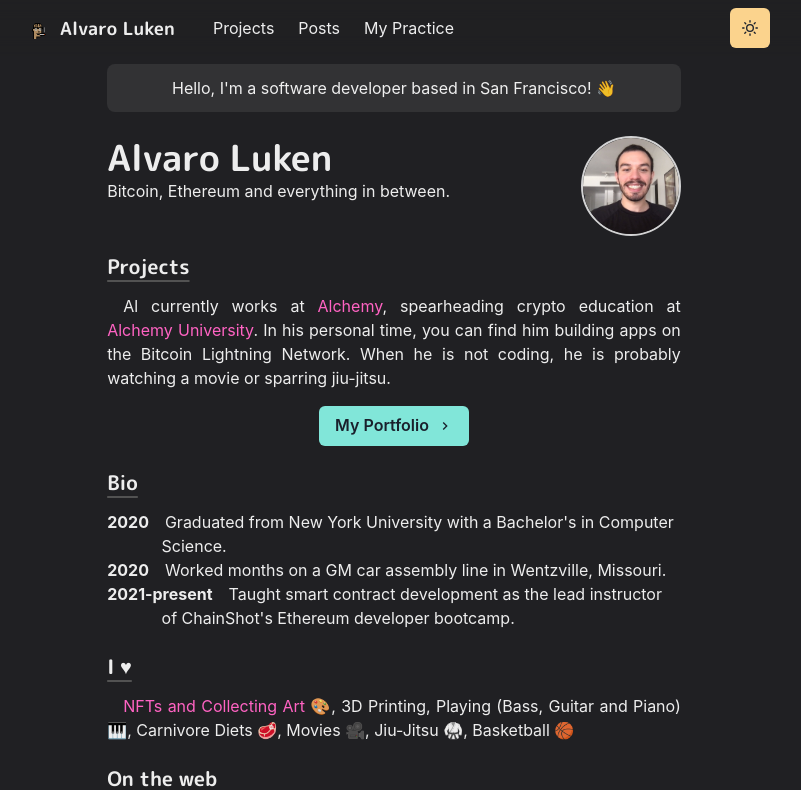
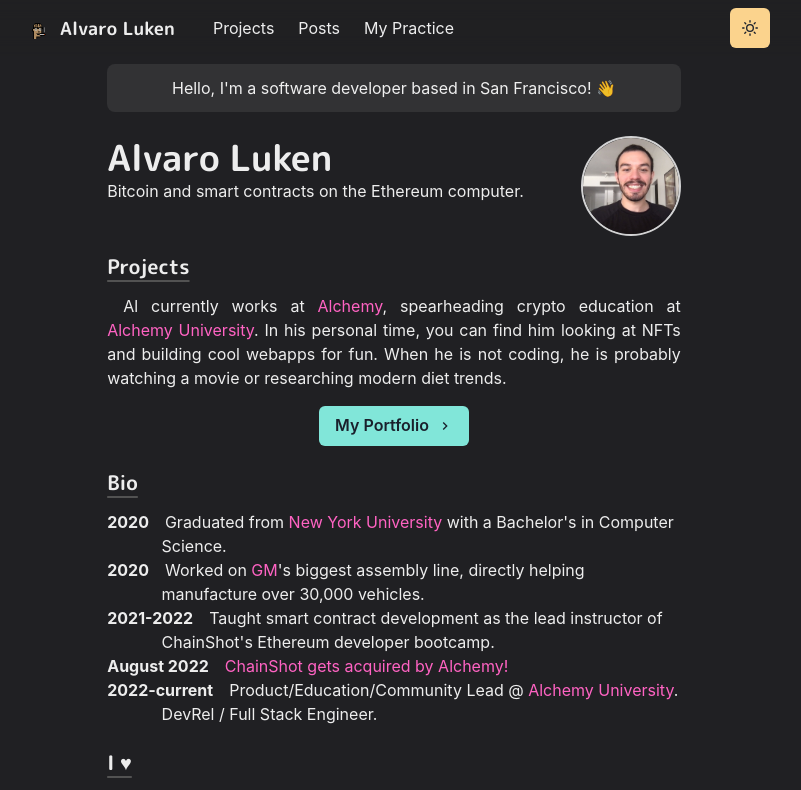
Before and after one commit to AlvaroLuken/my-homepage, a Next.js app: page / in a window 1280 px wide. Shown: the top 790 px of the page, without its empty margins (246-1047 px from the left). Built offline with nearby package versions, Linux system fonts and the light colour scheme.

Commit message:
update 2024

```diff
--- a/pages/index.js
+++ b/pages/index.js
@@ -1,29 +1,61 @@
-import { ChevronRightIcon } from '@chakra-ui/icons';
-import { Box, Button, Container, Heading, Icon, Image, Link, List, ListItem, useColorModeValue } from '@chakra-ui/react';
-import NextLink from 'next/link';
-import { IoLogoGithub, IoLogoLinkedin, IoLogoTwitter } from 'react-icons/io5';
-import { BioSection, BioYear } from '../components/bio';
-import Layout from '../components/layouts/article';
-import Paragraph from '../components/paragraph';
-import Section from '../components/section';
+import { ChevronRightIcon } from '@chakra-ui/icons'
+import {
+  Box,
+  Button,
+  Container,
+  Heading,
+  Icon,
+  Image,
+  Link,
+  List,
+  ListItem,
+  useColorModeValue
+} from '@chakra-ui/react'
+import NextLink from 'next/link'
+import { IoLogoGithub, IoLogoLinkedin, IoLogoTwitter } from 'react-icons/io5'
+import { BioSection, BioYear } from '../components/bio'
+import Layout from '../components/layouts/article'
+import Paragraph from '../components/paragraph'
+import Section from '../components/section'
 
 const Page = () => {
   return (
     <Layout>
       <Container>
-        <Box borderRadius="lg" bg={useColorModeValue('whiteAlpha.500', 'whiteAlpha.200')} p={3} mt={2} mb={6} align="center">
+        <Box
+          borderRadius="lg"
+          bg={useColorModeValue('whiteAlpha.500', 'whiteAlpha.200')}
+          p={3}
+          mt={2}
+          mb={6}
+          align="center"
+        >
           Hello, I&apos;m a software developer based in San Francisco! 👋
         </Box>
 
-        <Box display={{md:'flex'}}>
+        <Box display={{ md: 'flex' }}>
           <Box flexGrow={1}>
             <Heading as="h2" variant="page-tiel">
               Alvaro Luken
             </Heading>
-            <p>Bitcoin, Ethereum and everything in between.</p>
+            <p>Bitcoin and smart contracts on the Ethereum computer.</p>
           </Box>
-          <Box flexShrink={0} mt={{base: 4, md: 0}} ml={{md: 6}} align="center">
-            <Image borderColor="whiteAlpha.800" borderWidth={2} borderStyle="solid" maxWidth="100px" display="inline-block" borderRadius="full" src="/images/al_headshot.jpeg" alt="Profile Image" />
+          <Box
+            flexShrink={0}
+            mt={{ base: 4, md: 0 }}
+            ml={{ md: 6 }}
+            align="center"
+          >
+            <Image
+              borderColor="whiteAlpha.800"
+              borderWidth={2}
+              borderStyle="solid"
+              maxWidth="100px"
+              display="inline-block"
+              borderRadius="full"
+              src="/images/al_headshot.jpeg"
+              alt="Profile Image"
+            />
           </Box>
         </Box>
         <Section delay={0.1}>
@@ -31,14 +63,19 @@
             Projects
           </Heading>
           <Paragraph>
-            Al currently works at {' '}
-            <Link href="https://www.alchemy.com/">
-              Alchemy
-            </Link>, spearheading crypto education at <Link href="https://www.alchemy.com/university">Alchemy University</Link>. In his personal time, you can find him building apps on the Bitcoin Lightning Network. When he is not coding, he is probably watching a movie or sparring jiu-jitsu.
+            Al currently works at{' '}
+            <Link href="https://www.alchemy.com/">Alchemy</Link>, spearheading
+            crypto education at{' '}
+            <Link href="https://www.alchemy.com/university">
+              Alchemy University
+            </Link>
+            . In his personal time, you can find him looking at NFTs and
+            building cool webapps for fun. When he is not coding, he is probably
+            watching a movie or researching modern diet trends.
           </Paragraph>
           <Box align="center" my={4}>
             <NextLink href="/projects">
-            <Button rightIcon={<ChevronRightIcon/>} colorScheme="teal">
+              <Button rightIcon={<ChevronRightIcon />} colorScheme="teal">
                 My Portfolio
               </Button>
             </NextLink>
@@ -50,22 +87,34 @@
             Bio
           </Heading>
           <BioSection>
-            <BioYear>
-              2020
-            </BioYear>
-            Graduated from New York University with a Bachelor&apos;s in Computer Science.
+            <BioYear>2020</BioYear>
+            Graduated from{' '}
+            <Link href="https://www.nyu.edu/">New York University</Link> with a
+            Bachelor&apos;s in Computer Science.
           </BioSection>
           <BioSection>
-            <BioYear>
-              2020
-            </BioYear>
-            Worked months on a GM car assembly line in Wentzville, Missouri.
+            <BioYear>2020</BioYear>
+            Worked on <Link href="https://www.gm.com/">GM</Link>'s biggest
+            assembly line, directly helping manufacture over 30,000 vehicles.
           </BioSection>
           <BioSection>
-            <BioYear>
-              2021-present
-            </BioYear>
-            Taught smart contract development as the lead instructor of ChainShot&apos;s Ethereum developer bootcamp.
+            <BioYear>2021-2022</BioYear>
+            Taught smart contract development as the lead instructor of
+            ChainShot&apos;s Ethereum developer bootcamp.
+          </BioSection>
+          <BioSection>
+            <BioYear>August 2022</BioYear>
+            <Link href="https://techcrunch.com/2022/08/25/crypto-developer-infrastructure-alchemy-acquisition-deal-ma-chainshot-coding-bootcamp/">
+              ChainShot gets acquired by Alchemy!
+            </Link>{' '}
+          </BioSection>
+          <BioSection>
+            <BioYear>2022-current</BioYear>
+            Product/Education/Community Lead @{' '}
+            <Link href="https://university.alchemy.com/">
+              Alchemy University
+            </Link>
+            . DevRel / Full Stack Engineer.
           </BioSection>
         </Section>
 
@@ -76,8 +125,11 @@
           <Paragraph>
             {' '}
             <Link href="https://my-nft-museum.vercel.app/">
-            NFTs and Collecting Art
-            </Link> 🎨, 3D Printing, Playing (Bass, Guitar and Piano) 🎹, Carnivore Diets 🥩, Movies 🎥, Jiu-Jitsu 🥋, Basketball 🏀
+              I am an NFT and fine art collector, check out my personal
+              collection here!
+            </Link>{' '}
+            🎨, 3D Printing, Playing (Bass, Guitar and Piano) 🎹, Carnivore
+            Diets 🥩, Movies 🎥, Jiu-Jitsu 🥋, Basketball 🏀
           </Paragraph>
         </Section>
 
@@ -88,21 +140,33 @@
           <List>
             <ListItem>
               <Link href="https://twitter.com/lifeofbitcoin" target="_blank">
-                <Button variant="ghost" colorScheme="teal" leftIcon={<Icon as={IoLogoTwitter} />}>
+                <Button
+                  variant="ghost"
+                  colorScheme="teal"
+                  leftIcon={<Icon as={IoLogoTwitter} />}
+                >
                   @lifeofbitcoin
                 </Button>
               </Link>
             </ListItem>
             <ListItem>
               <Link href="https://github.com/AlvaroLuken" target="_blank">
-                <Button variant="ghost" colorScheme="teal" leftIcon={<Icon as={IoLogoGithub} />}>
+                <Button
+                  variant="ghost"
+                  colorScheme="teal"
+                  leftIcon={<Icon as={IoLogoGithub} />}
+                >
                   @AlvaroLuken
                 </Button>
               </Link>
             </ListItem>
             <ListItem>
               <Link href="https://linkedin/in/alvaro-luken/" target="_blank">
-                <Button variant="ghost" colorScheme="teal" leftIcon={<Icon as={IoLogoLinkedin} />}>
+                <Button
+                  variant="ghost"
+                  colorScheme="teal"
+                  leftIcon={<Icon as={IoLogoLinkedin} />}
+                >
                   @AlvaroLuken
                 </Button>
               </Link>
```
Also changed, not shown: components/grid-item.js (+14 -11 lines), components/navbar.js (+45 -17 lines), pages/posts.js (+8 -8 lines), pages/projects.js (+15 -23 lines), pages/projects/mooncat1.js (deleted, +0 -30 lines), pages/projects/nftMuseum.js (added, +31 -0 lines), public/images/nft_museum_preview.png (added), 1 other file (tests, documents, lock files or other folders). Lines whose indentation alone changed are shown as unchanged.
